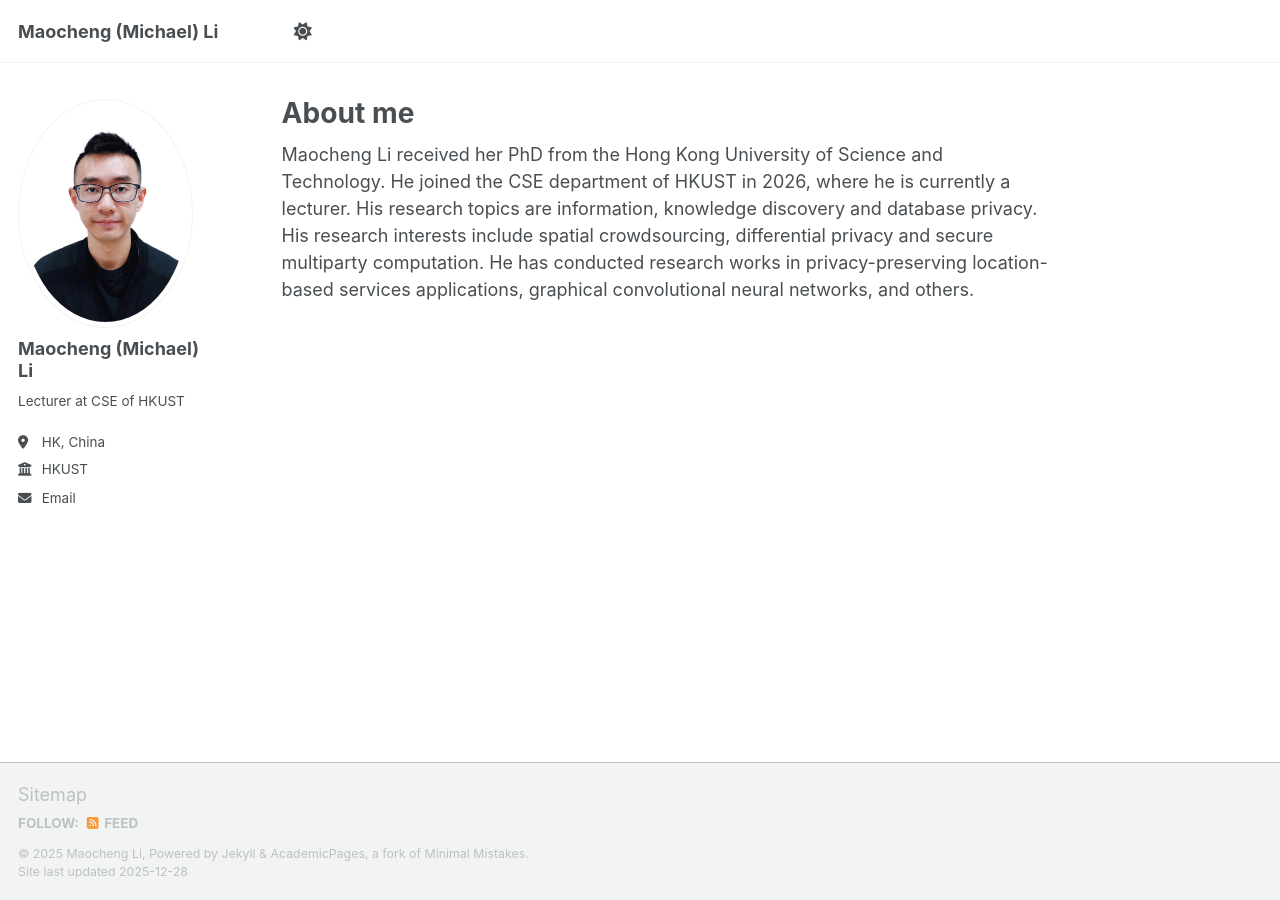
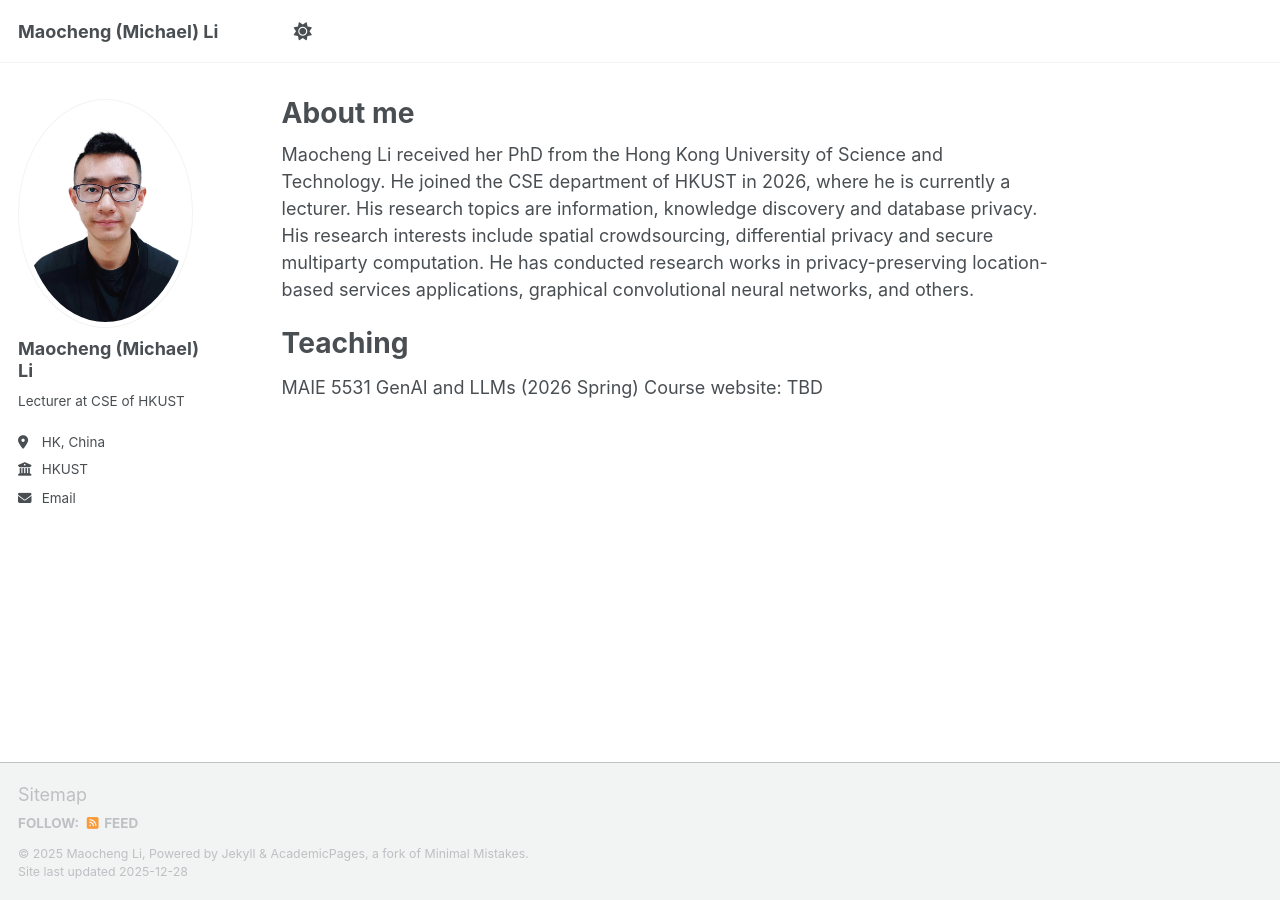
Before and after one commit to maocheng/maocheng.github.io, a Jekyll site: the page built from _pages/about.md, in a window 1280 px wide. Built offline with Jekyll 4.4.1, drawn with Linux system fonts in a browser that asks for light colours; a script bundle is joined from its source files by our own code; library files that are not in the unit come from our copies.

Commit message:
Update about.md

```diff
--- a/_pages/about.md
+++ b/_pages/about.md
@@ -8,3 +8,8 @@ redirect_from:
 ---
 
 Maocheng Li received her PhD from the Hong Kong University of Science and Technology. He joined the CSE department of HKUST in 2026, where he is currently a lecturer. His research topics are information, knowledge discovery and database privacy. His research interests include spatial crowdsourcing, differential privacy and secure multiparty computation. He has conducted research works in privacy-preserving location-based services applications, graphical convolutional neural networks, and others.
+
+Teaching
+======
+MAIE 5531 GenAI and LLMs (2026 Spring)
+Course website: TBD
```
